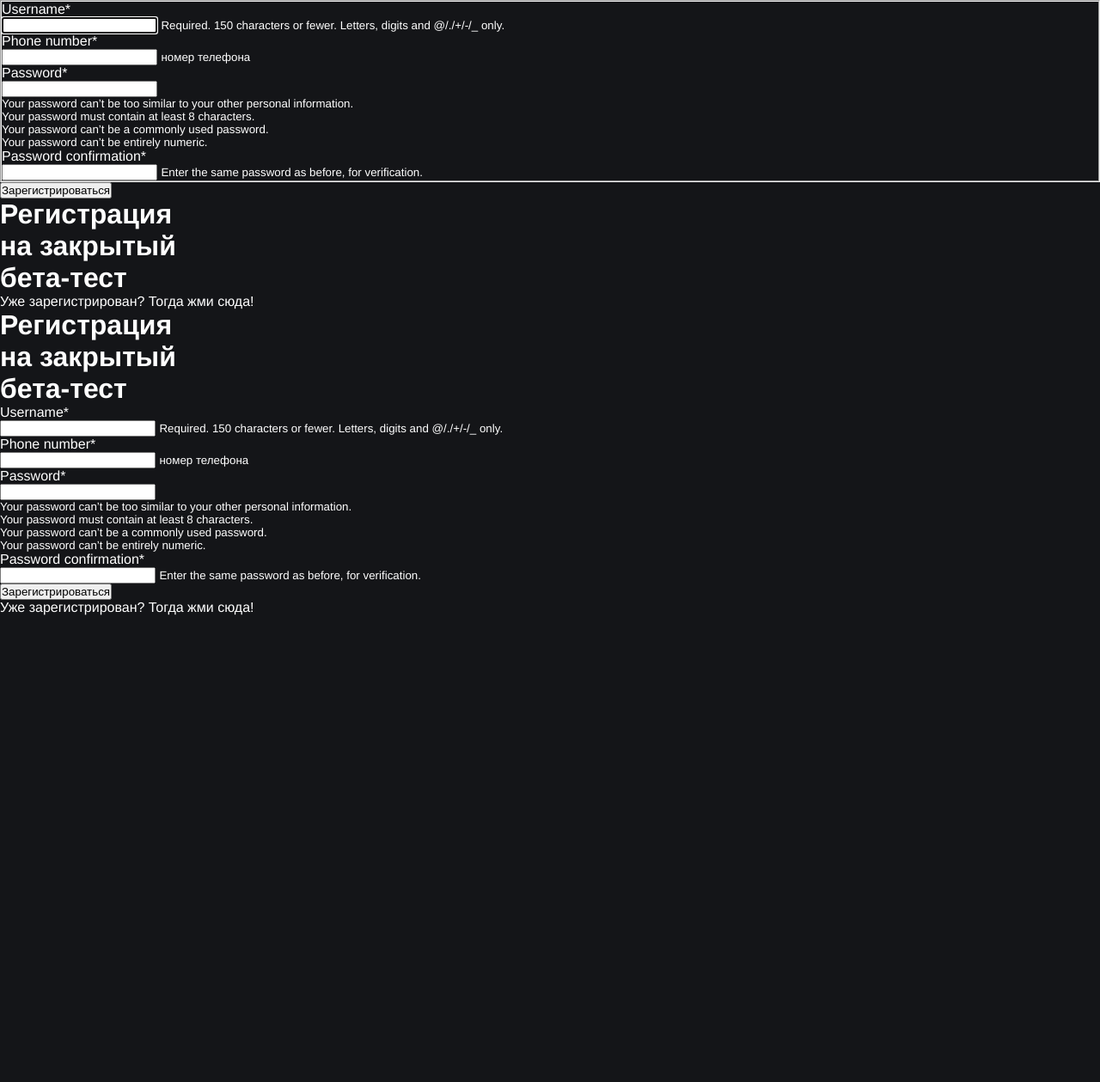
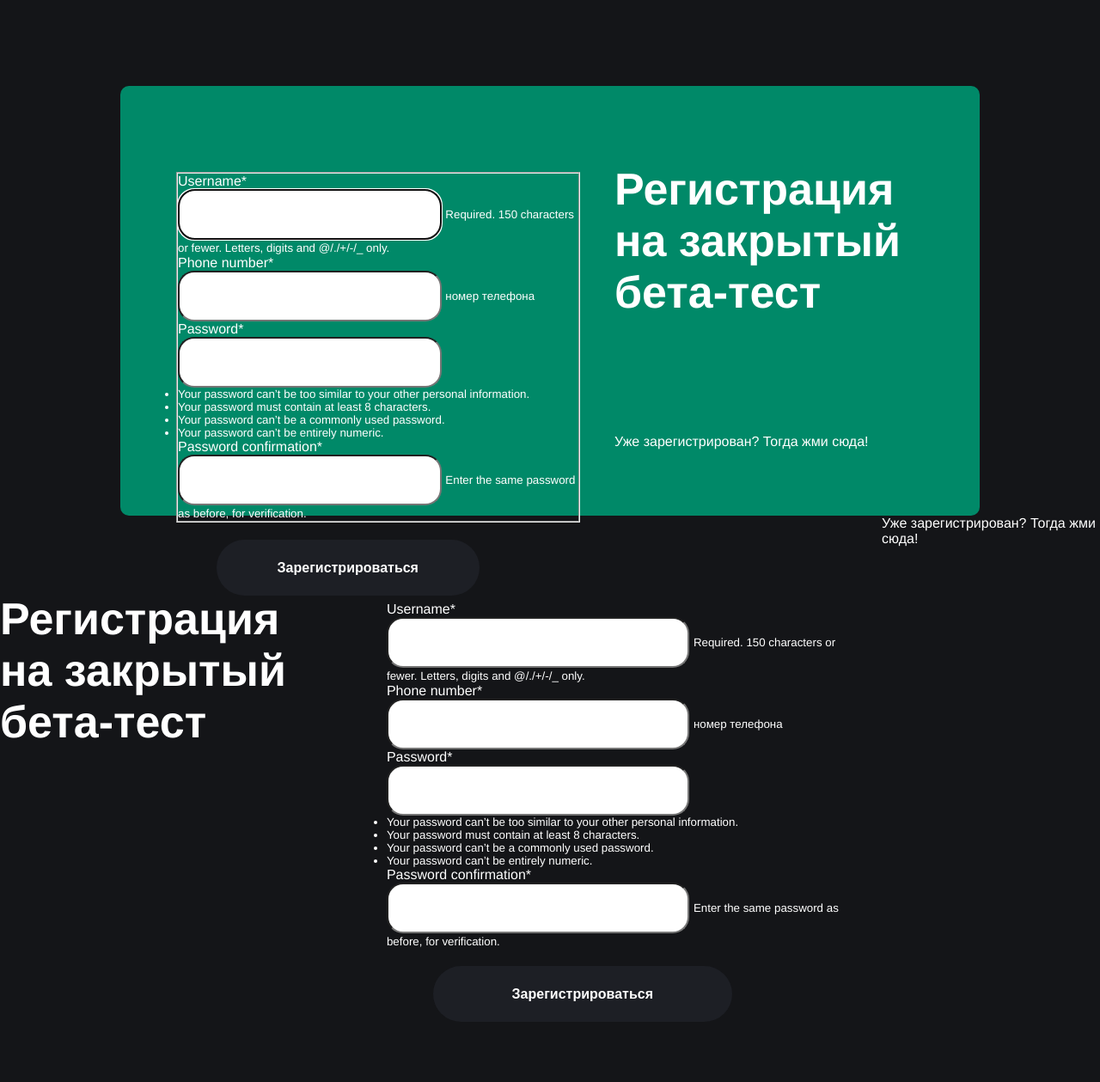
Before and after one commit to newprolibek/hackaton, a Django app: page /register/ in a window 1280 px wide. Shown: the whole page at 86% size. Before the commit the page ends 716 px from the top, so only its background shows below. Run offline with Django 3.2, Linux system fonts and the light colour scheme; some libraries are stand-ins or nearby versions.

Commit message:
little changes

```diff
--- a/my_sites/urls.py
+++ b/my_sites/urls.py
@@ -27,7 +27,7 @@ urlpatterns = [
     path('login/', auth_views.LoginView.as_view(template_name='templates/signin.html'), name='login'),
     path('logout/', auth_views.LogoutView.as_view(template_name='users/logout.html'), name='logout'),
     path('', include('blog.urls')),
-]
+] + static(settings.STATIC_URL, document_root=settings.STATIC_ROOT)
 
 
 if settings.DEBUG:
--- a/static/css/sign.css
+++ b/static/css/sign.css
@@ -85,7 +85,13 @@ body{
 /* profile.html */
 
 #bg1 {
-  display: none;
+  display: flex;
+}
+
+input {
+  height:55px;
+  width:65%;
+  border-radius: 19px;
 }
 
 @media screen and (max-width: 1100px) {
--- a/templates/templates/base.html
+++ b/templates/templates/base.html
@@ -12,6 +12,7 @@
   <title>Document</title>
   <!-- Css Styles -->
   <link rel="stylesheet" href="{% static 'css/base.css' %}" type="text/css">
+  <link rel="stylesheet" href="{% static 'css/sign.css' %}" type="text/css">
   <link rel="stylesheet" href="{% static 'css/profile.css' %}" type="text/css">
   <link rel="stylesheet" href="{% static 'css/navbar.css' %}" type="text/css">
   <link rel="stylesheet" href="{% static 'css/header.css' %}" type="text/css">
--- a/templates/templates/signin.html
+++ b/templates/templates/signin.html
@@ -1,4 +1,5 @@
 {% extends "templates/base.html" %}
+{% load static %}
 {% load crispy_forms_tags %}
 {% block content %}
 <div id="bg">
--- a/templates/templates/signup.html
+++ b/templates/templates/signup.html
@@ -1,4 +1,5 @@
 {% extends "templates/base.html" %}
+{% load static %}
 {% load crispy_forms_tags %}
 {% block content %}
 <div id="bg">
```
